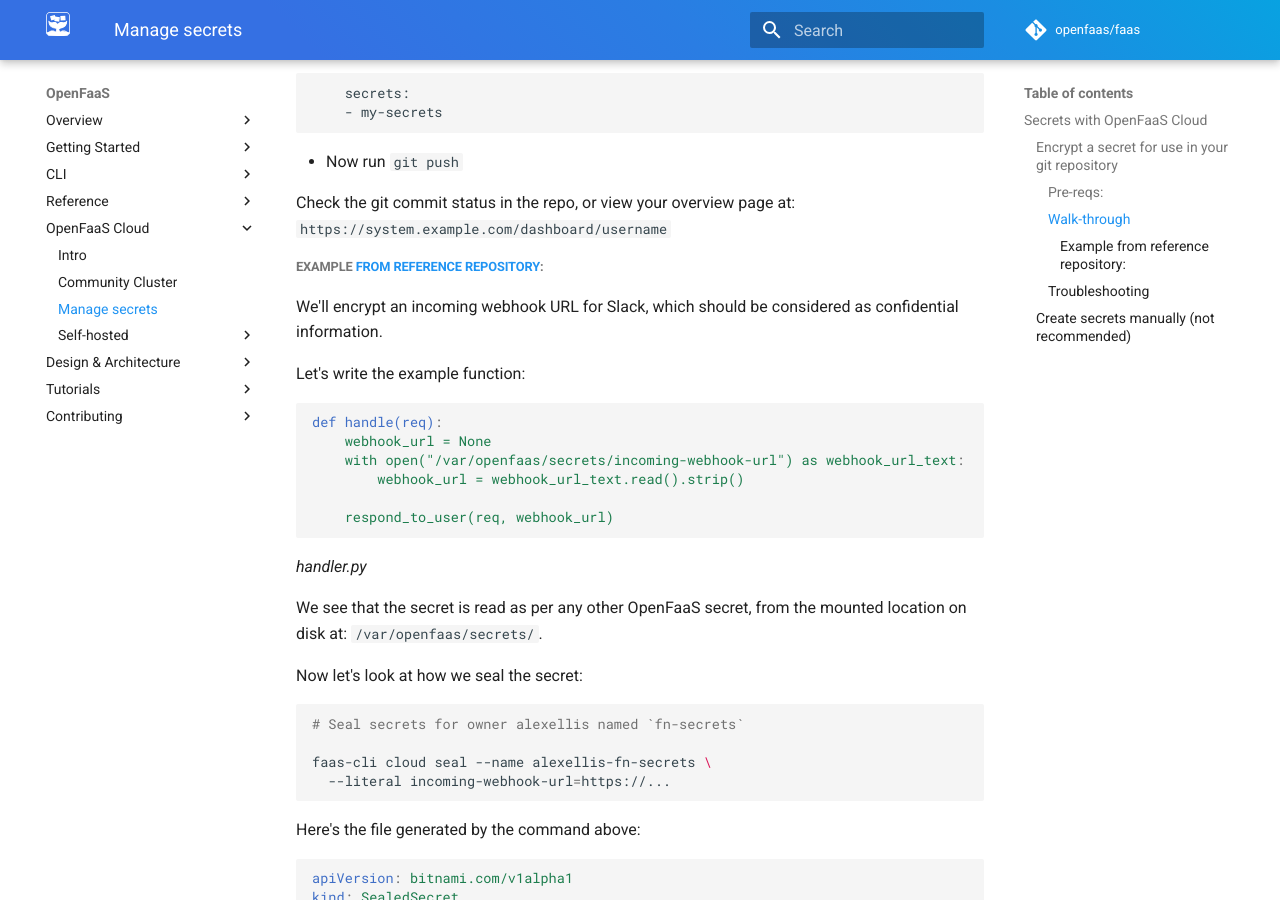
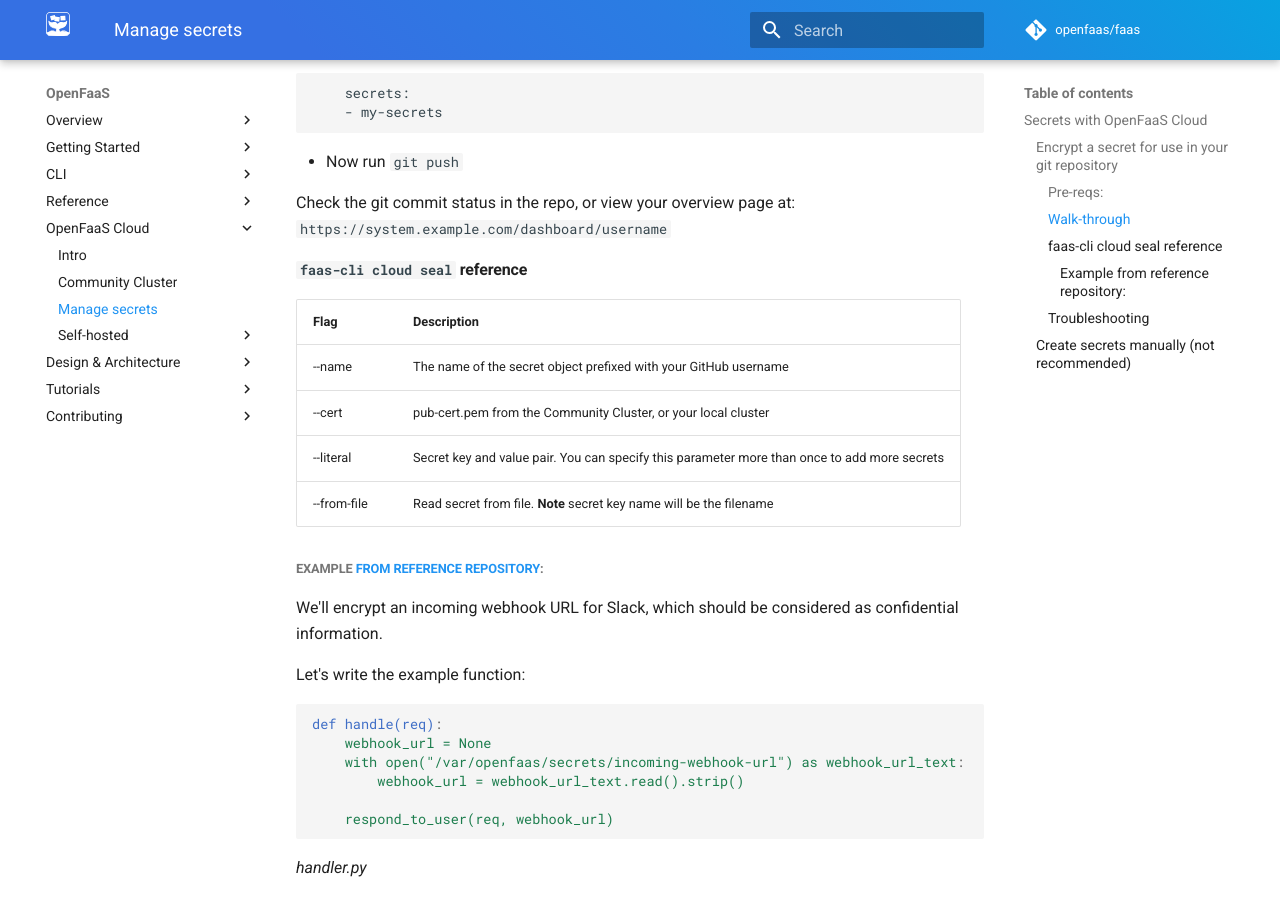
Before and after one commit to openfaas/docs, an MkDocs documentation site: the page built from docs/openfaas-cloud/secrets.md, in a window 1280 px wide and 900 px high, scrolled down 1488 px. Built offline with MkDocs 1.6.1 and Material for MkDocs 9.7.7, drawn with Linux system fonts in a browser that asks for light colours; comment, search, counter and statistics services are not loaded.

Commit message:
Add CLI reference
Taken from @ewilde #159

Signed-off-by: Alex Ellis <alexellis2@gmail.com>

```diff
--- a/docs/openfaas-cloud/secrets.md
+++ b/docs/openfaas-cloud/secrets.md
@@ -65,6 +65,15 @@ Add the secret to the `secrets:` section of your YAML, use the value from `--nam
 * Now run `git push`
 
 Check the git commit status in the repo, or view your overview page at: `https://system.example.com/dashboard/username`
+
+#### `faas-cli cloud seal` reference
+
+| Flag              | Description |
+|-------------------|-------------------------|
+| --name            | The name of the secret object prefixed with your GitHub username |
+| --cert            | pub-cert.pem from the Community Cluster, or your local cluster |
+| --literal         | Secret key and value pair. You can specify this parameter more than once to add more secrets |
+| --from-file       | Read secret from file. **Note** secret key name will be the filename |
 
 ##### Example [from reference repository](https://github.com/alexellis/my-fn):
 
```
